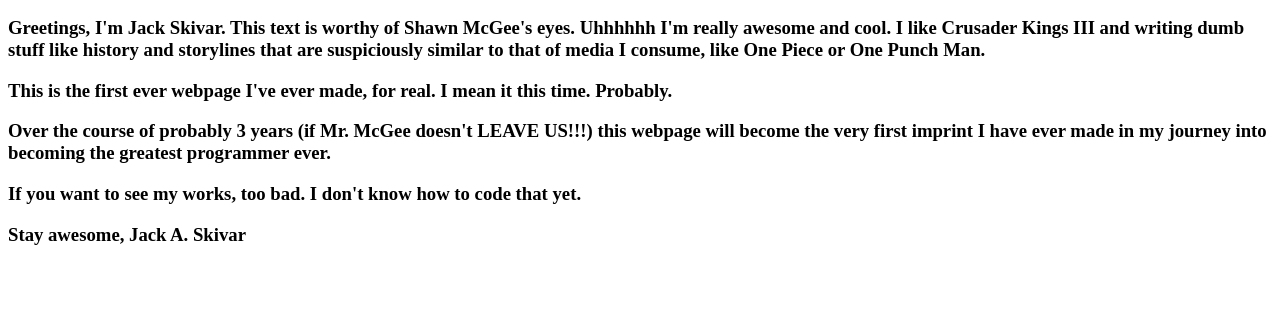
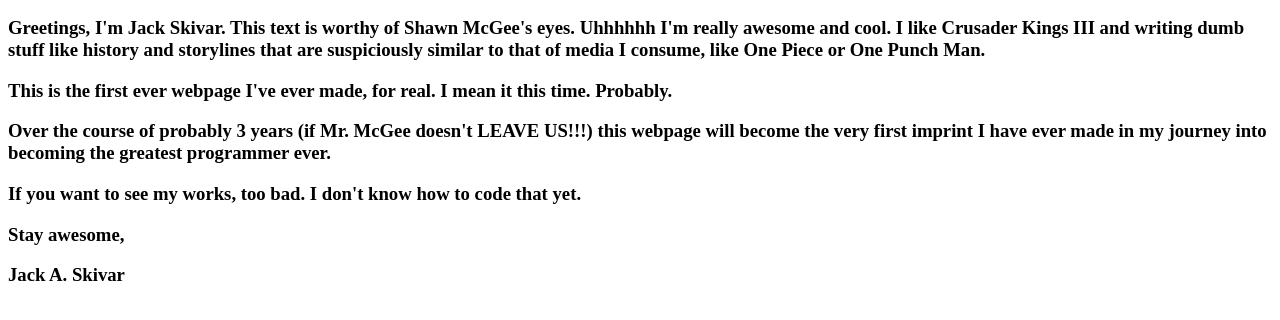
Before and after one commit to JackNeverCodes/JackNeverCodes.github.io, a plain HTML site: page index.html in a window 1280 px wide. Shown: the part 110-430 px from the top of the page. Drawn offline with Linux system fonts and the light colour scheme.

Commit message:
fixed the signature as best as i could (i cant add indents)

```diff
--- a/index.html
+++ b/index.html
@@ -16,7 +16,7 @@
 
   <h3>If you want to see my works, too bad. I don't know how to code that yet.</h3>
 
-  <h3>Stay awesome,
-  Jack A. Skivar</h3>
+  <h3>Stay awesome,</h3>
+  <h3>Jack A. Skivar</h3>
 </body>
 </html>
```
